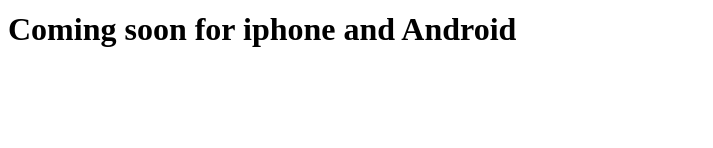
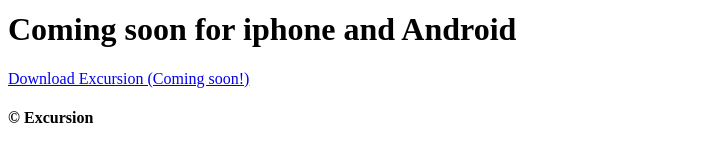
Before and after one commit to MichMonaghan/excursion, a plain HTML site: page index.html in a window 1280 px wide. Shown: the part 859-1007 px from the top of the page, without its empty margins (0-713 px from the left). Before the commit the page ends 929 px from the top, so only its background shows below. Drawn offline with Linux system fonts and the light colour scheme.

Commit message:
Final html

```diff
--- a/index.html
+++ b/index.html
@@ -40,5 +40,17 @@
 
 </div>
 
+<div class="container-fluid">
+  <a href="https://www.excursion.com" target="_self">
+  <p>Download Excursion (Coming soon!)</a></p>
+
+<!-- footer -->
+
+<footer>
+  <div class="container-fluid">
+    <h4>&copy; Excursion</h4>
+  </footer>
+
+
   </body>
 </html>
```
